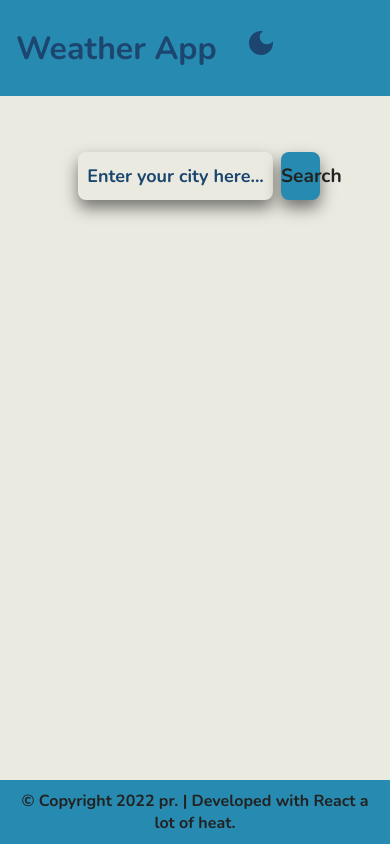
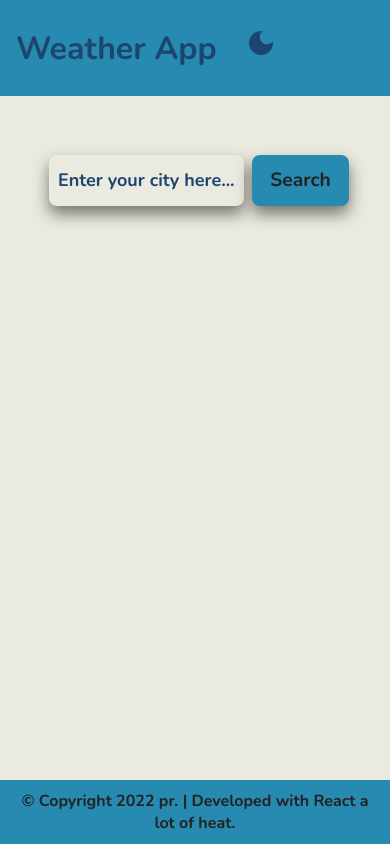
Before and after one commit to pauloruan/react-weather-app, a React (Vite) app: page / in a window 390 px wide. Built offline with nearby package versions, Linux system fonts and the light colour scheme.

Commit message:
style: Media query "SearchBar" component.

```diff
--- a/src/components/SearchBar/style.ts
+++ b/src/components/SearchBar/style.ts
@@ -2,11 +2,16 @@ import styled from 'styled-components';
 
 const Container = styled.div`
   width: 100%;
-  height: 10rem;
+  height: 20%;
   display: flex;
   flex-direction: row;
   align-items: center;
   justify-content: center;
+
+  @media(max-width: 768px) {
+    width: 100%;
+    height: 20%;
+  }
 
   button {
     width: 10%;
@@ -23,6 +28,16 @@ const Container = styled.div`
     &:hover {
       color: ${({ theme }) => theme.colors.font};
       background: ${({ theme }) => theme.colors.secondary};
+    }
+
+    @media(max-width: 768px) {
+      width: 20%;
+      height: 30%;
+    }
+
+    @media(max-width: 480px) {
+      width: 25%;
+      height: 30%;
     }
   }
 
@@ -43,6 +58,16 @@ const Container = styled.div`
     color: ${({ theme }) => theme.colors.secondary};
     text-align: center;
     font-size: large;
+
+    @media(max-width: 768px) {
+      width: 100%;
+      height: 100%;
+    }
+
+    @media(max-width: 480px) {
+      width: 100%;
+      height: 100%;
+    }
   }
 
 }`;
```
